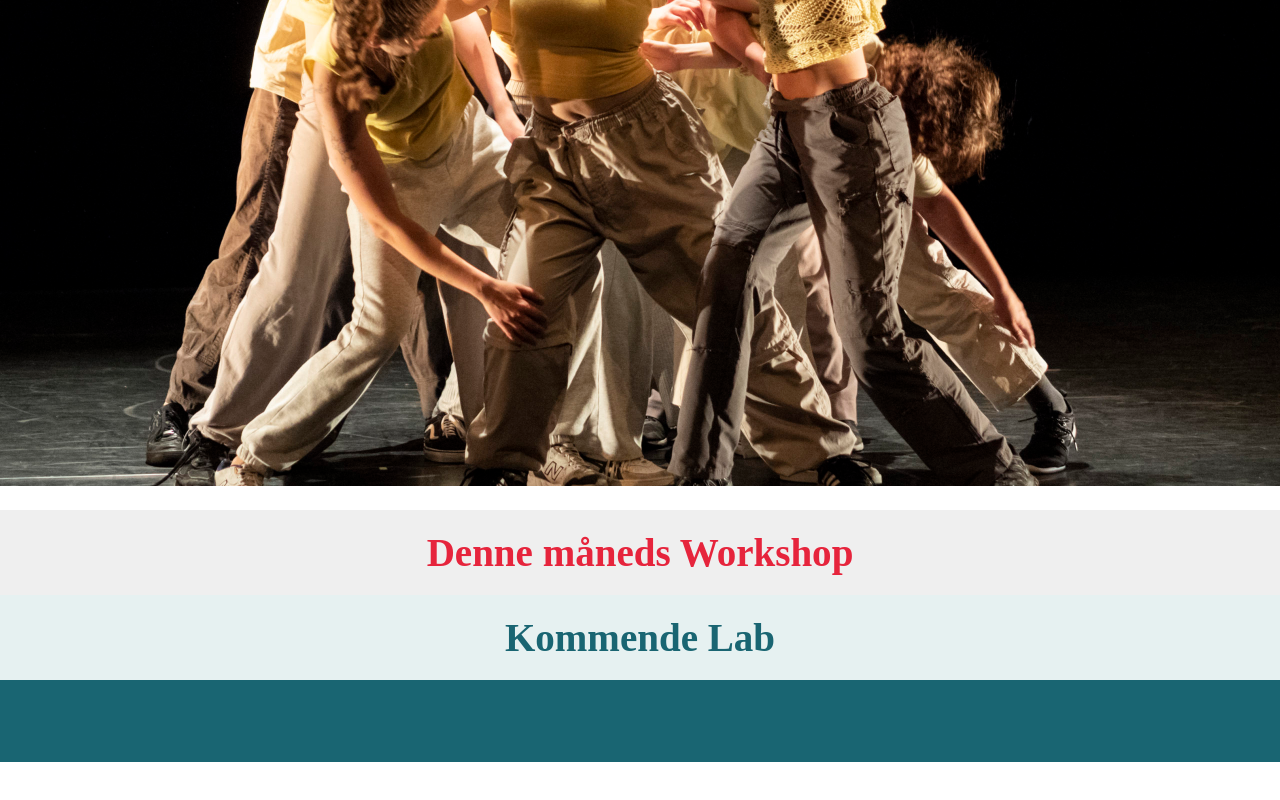
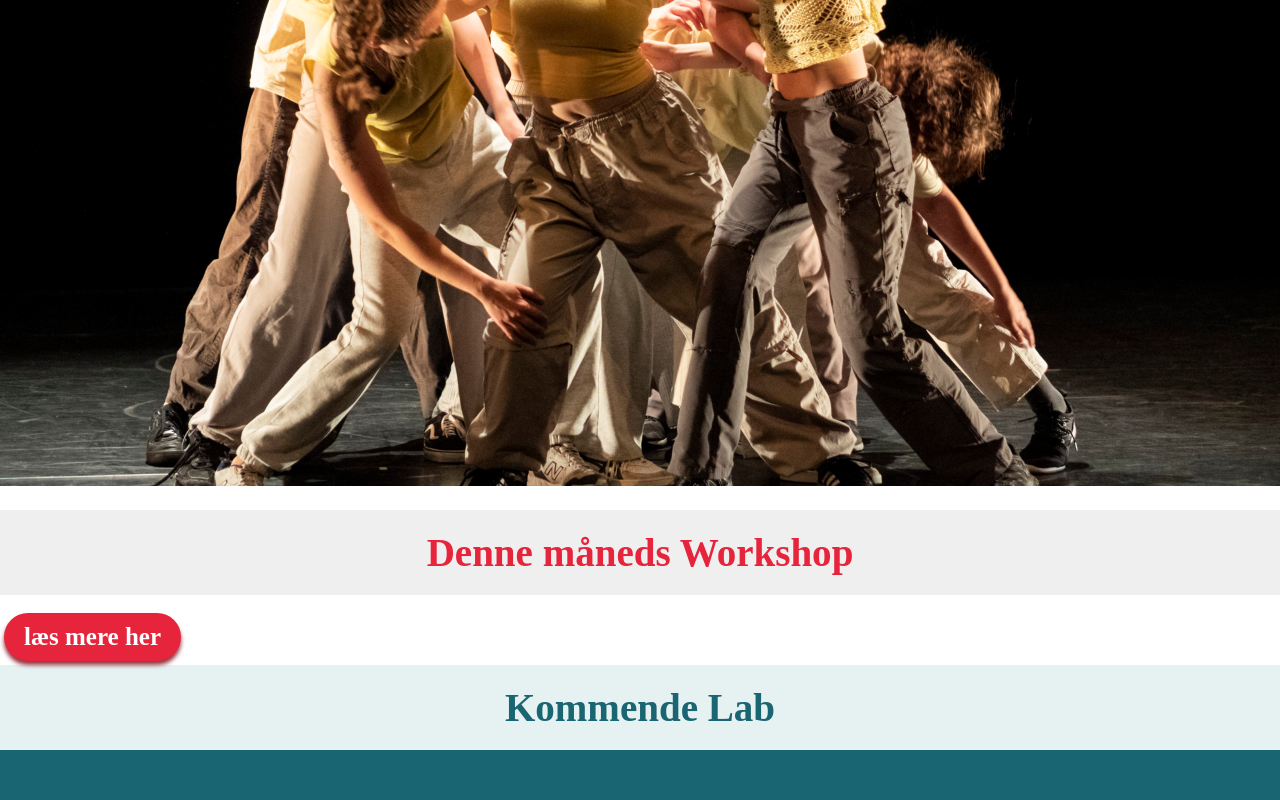
Before and after one commit to CarolineMadsen/dansestuditet_gruppe10, an Astro site: page / in a window 1280 px wide. Shown: the part 314-1114 px from the top of the page. Before the commit the page ends 1076 px from the top, so only its background shows below. Built offline with nearby package versions, Linux system fonts and the light colour scheme; Astro itself is replaced by a stand-in of ours.

Commit message:
knap tilføjet

```diff
--- a/src/components/MWSection.astro
+++ b/src/components/MWSection.astro
@@ -1,7 +1,24 @@
 ---
+import Button from "./Button.astro";
 import SectionHeadlineBanner from "./SectionHeadlineBanner.astro";
 ---
 
 <section id="MWsection">
   <SectionHeadlineBanner headline="Denne måneds Workshop" type="MW" />
+  <div class="grid2x1">
+    <img src="" alt="" />
+    <div class="content">
+      <h3></h3>
+      <p></p>
+      <div class="flex">
+        <Button buttonLabel="læs mere her" variant="primaryRed" />
+      </div>
+    </div>
+  </div>
 </section>
+
+<style>
+  .flex {
+    display: flex;
+  }
+</style>
```
